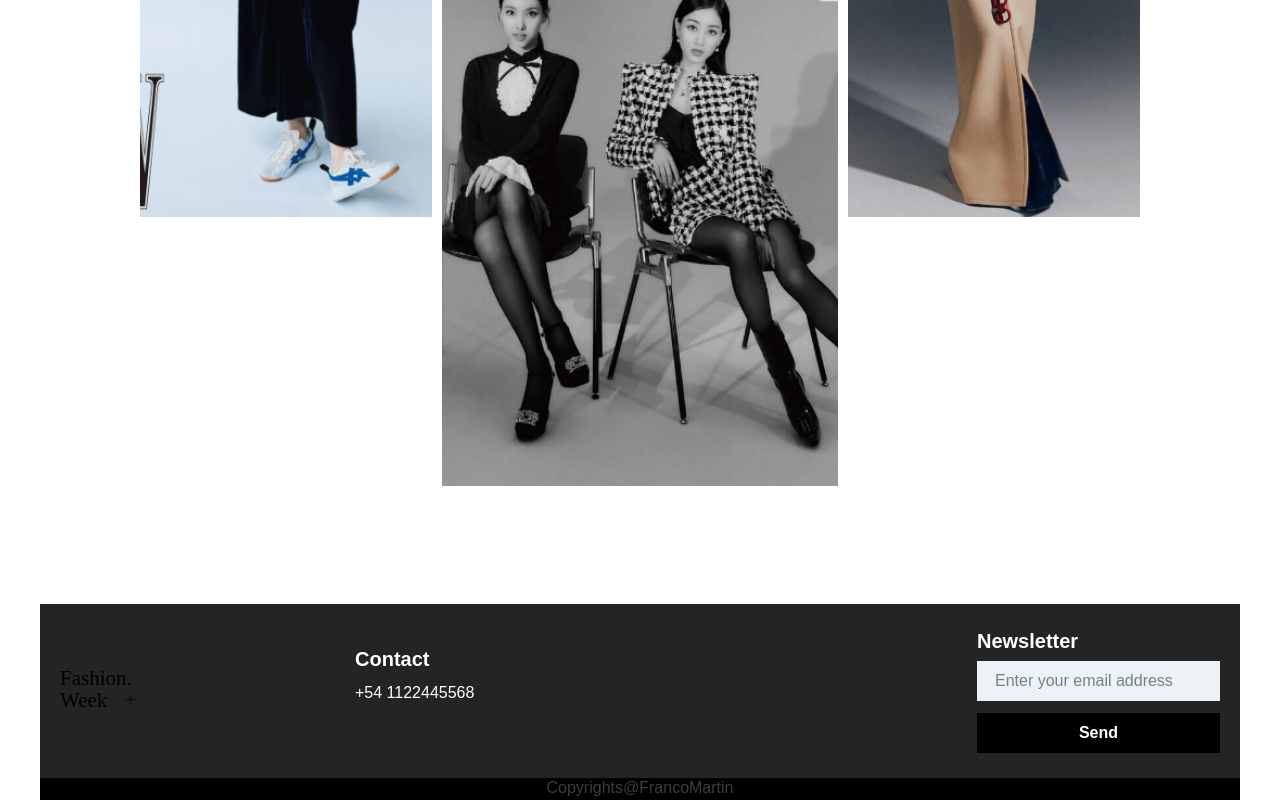
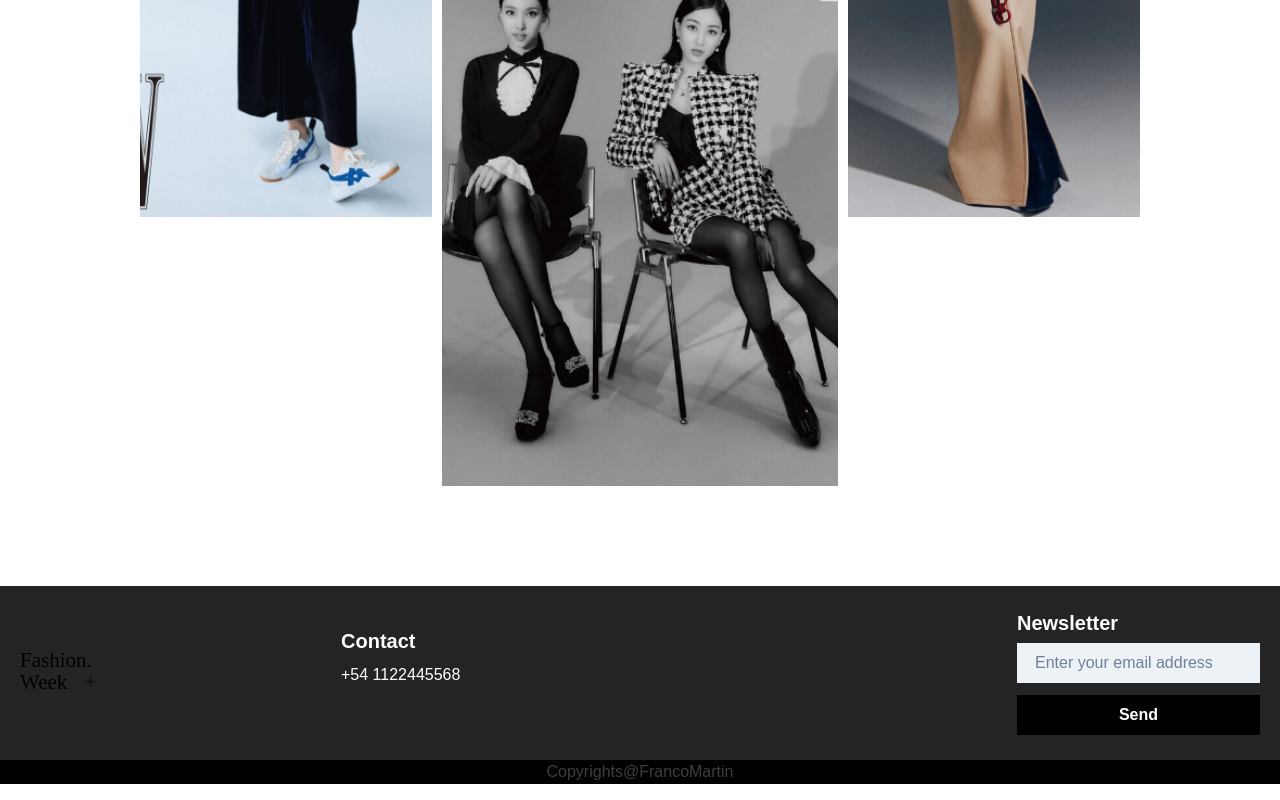
Before and after one commit to DrHeinz11/Fashion-Landing, a React (Vite) app: page / in a window 1280 px wide. Shown: the part 3637-4437 px from the top of the page. Built offline with nearby package versions, Linux system fonts and the light colour scheme.

Commit message:
V1.4.5(Footer-copyright)

```diff
--- a/src/App.jsx
+++ b/src/App.jsx
@@ -4,11 +4,13 @@ import { Stack } from "@chakra-ui/react";
 import Footer from "./container/footer/Footer";
 function App() {
   return (
-    <Stack maxW="1200px" margin="auto">
-      <Header />
-      <Section />
+    <>
+      <Stack maxW="1200px" margin="auto">
+        <Header />
+        <Section />
+      </Stack>
       <Footer />
-    </Stack>
+    </>
   );
 }
 
--- a/src/container/footer/Footer.jsx
+++ b/src/container/footer/Footer.jsx
@@ -12,8 +12,6 @@ export default function Footer() {
         gap={{ md: "25px", base: "10px" }}
         backgroundColor="#242424"
         p={{ md: "25px", base: "15px 15px" }}
-        position="relative"
-        top='10px'
       >
         <Logo />
         <Stack
@@ -54,7 +52,9 @@ export default function Footer() {
           </Stack>
         </Stack>
       </Stack>
-      <Text bg='#000' textAlign='center' color='whiteAlpha.400'>Copyrights@FrancoMartin</Text>
+      <Text bg="#000" textAlign="center" color="whiteAlpha.400">
+        Copyrights@FrancoMartin
+      </Text>
     </>
   );
 }
```
